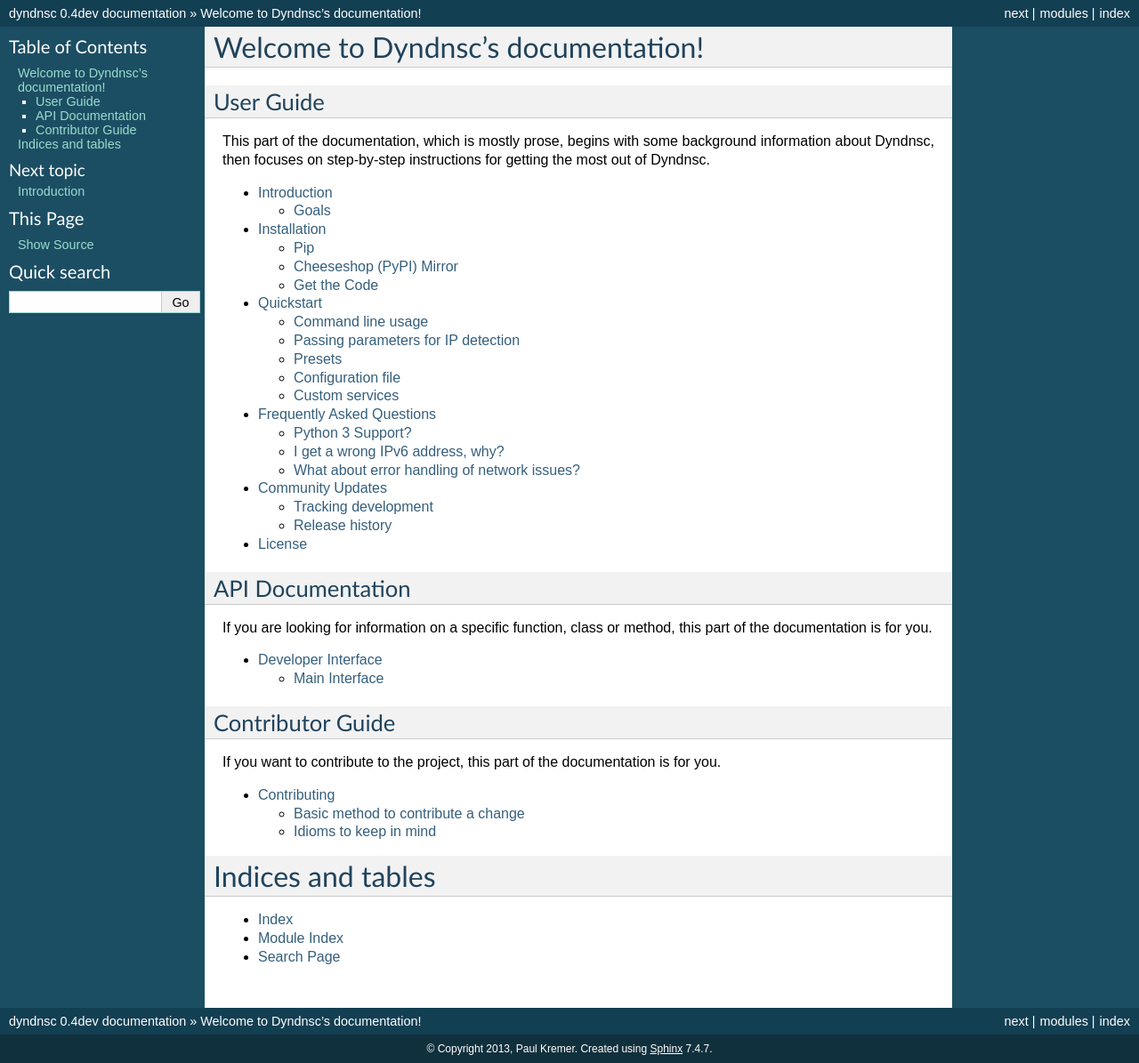
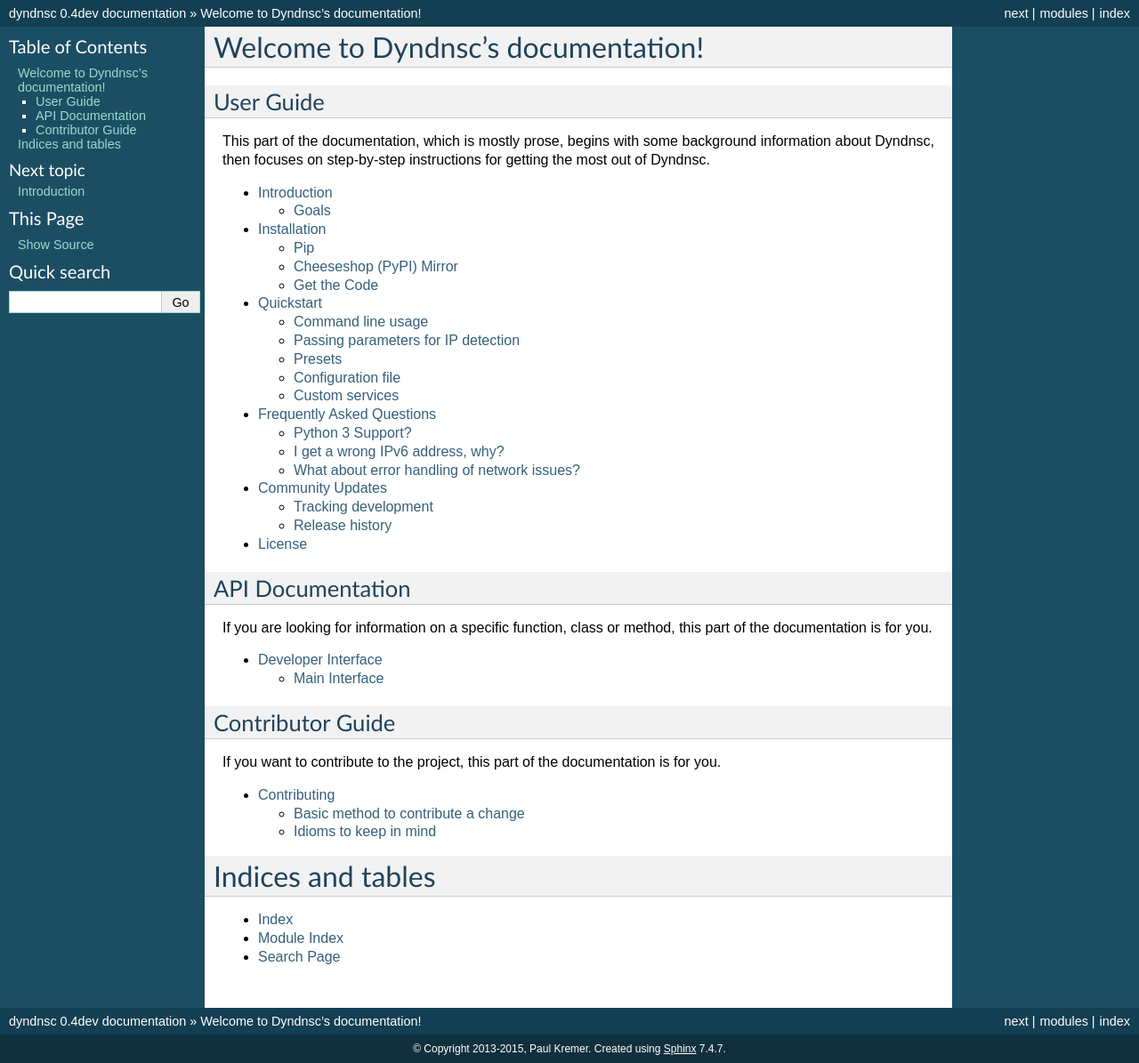
Before and after one commit to infothrill/python-dyndnsc, a Sphinx documentation site: the page built from docs/index.rst, in a window 1280 px wide. Shown: the whole page at 89% size. Built offline with Sphinx 7.4.7, drawn with Linux system fonts in a browser that asks for light colours.

Commit message:
keeping up with the years

```diff
--- a/docs/conf.py
+++ b/docs/conf.py
@@ -42,7 +42,7 @@
 
 # General information about the project.
 project = u'dyndnsc'
-copyright = u'2013, Paul Kremer'
+copyright = u'2013-2015, Paul Kremer'
 
 # The version info for the project you're documenting, acts as replacement for
 # |version| and |release|, also used in various other places throughout the
```
